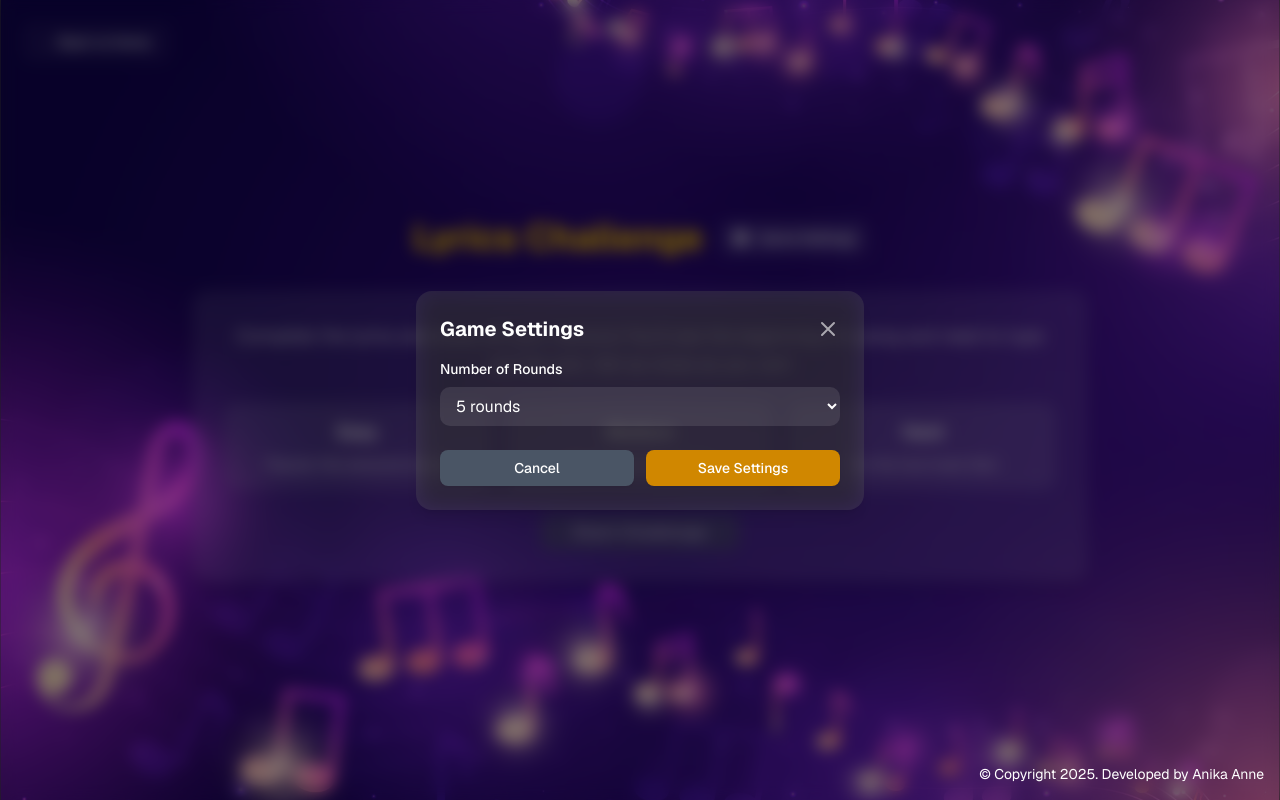
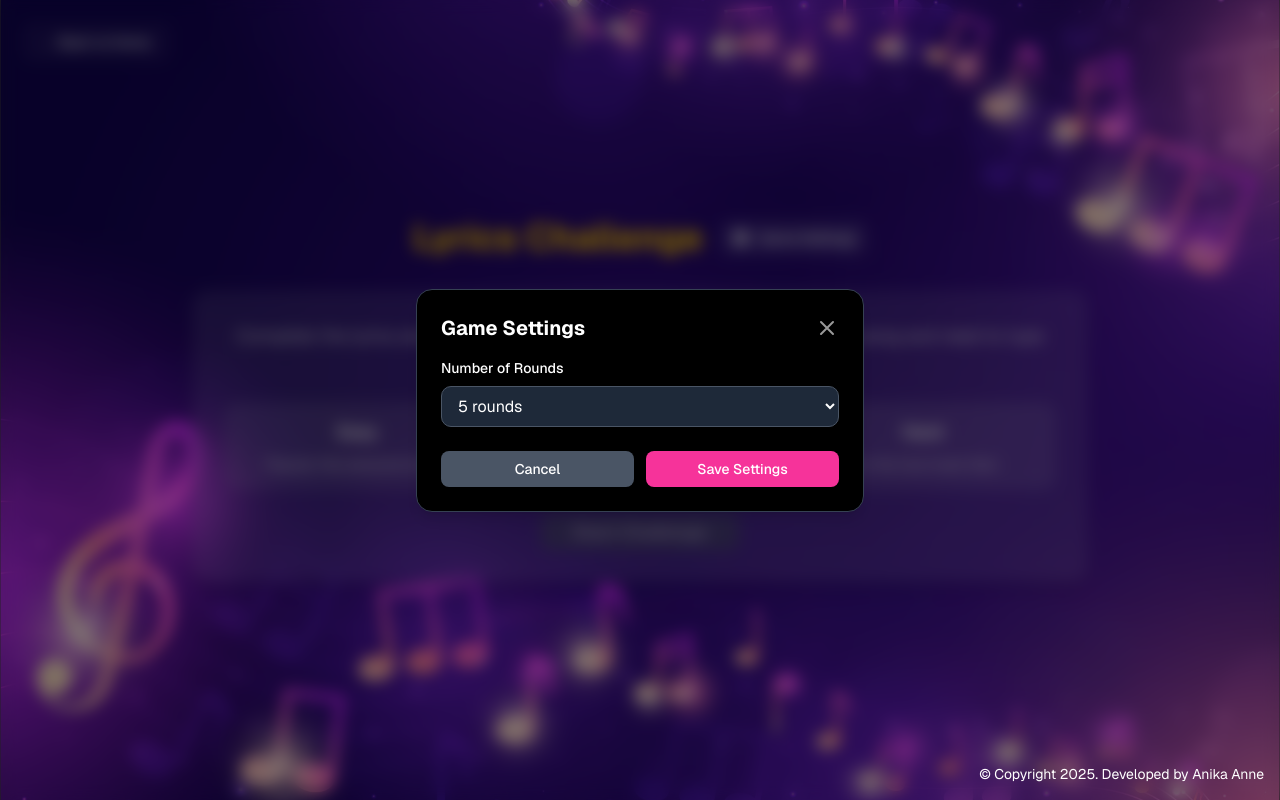
Before and after one commit to anika4anne/guess-the-jam, a Next.js app: page /lyrics-challenge in a window 1280 px wide. Both pictures are taken after a click on the button "Game Settings". Built offline with nearby package versions, Linux system fonts and the light colour scheme.

Commit message:
button color change

```diff
--- a/src/app/lyrics-challenge/page.tsx
+++ b/src/app/lyrics-challenge/page.tsx
@@ -340,7 +340,7 @@ export default function LyricsChallengePage() {
 
         {showSettings && (
           <div className="fixed inset-0 z-50 flex items-center justify-center bg-black/50 backdrop-blur-sm">
-            <div className="w-full max-w-md rounded-2xl bg-white/10 p-6 shadow-lg backdrop-blur-md">
+            <div className="w-full max-w-md rounded-2xl border border-gray-700 bg-black p-6 shadow-lg">
               <div className="mb-4 flex items-center justify-between">
                 <h2 className="text-xl font-bold text-white">Game Settings</h2>
                 <button
@@ -370,7 +370,7 @@ export default function LyricsChallengePage() {
                 <select
                   value={totalRounds}
                   onChange={(e) => setTotalRounds(Number(e.target.value))}
-                  className="w-full rounded-lg bg-white/10 px-3 py-2 text-white focus:ring-2 focus:ring-yellow-400 focus:outline-none"
+                  className="w-full rounded-lg border border-gray-600 bg-gray-800 px-3 py-2 text-white focus:ring-2 focus:ring-pink-400 focus:outline-none"
                 >
                   <option value={3} className="bg-gray-800">
                     3 rounds
@@ -399,7 +399,7 @@ export default function LyricsChallengePage() {
                 </Button>
                 <Button
                   onClick={() => setShowSettings(false)}
-                  className="flex-1 bg-yellow-600 py-2 text-white hover:bg-yellow-700"
+                  className="flex-1 bg-pink-500 py-2 text-white hover:bg-pink-600"
                 >
                   Save Settings
                 </Button>
```
